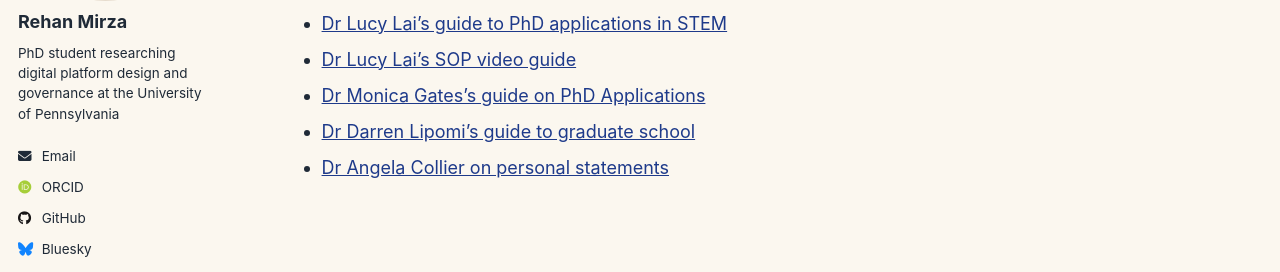
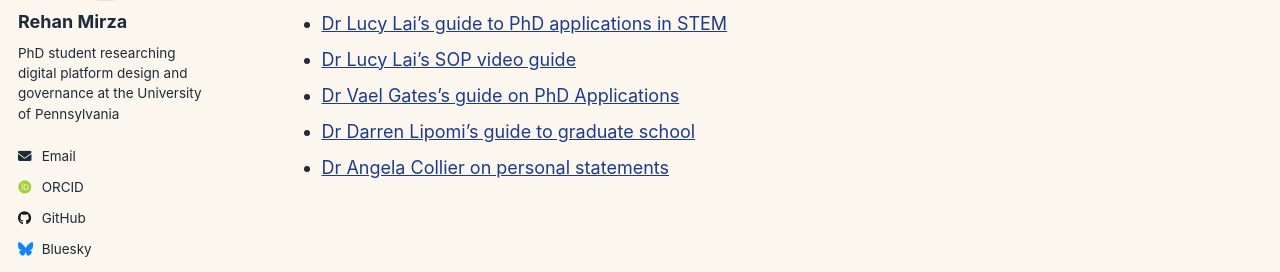
Before and after one commit to ramirza1/Rehan-Mirza, a Jekyll site: the page built from _pages/phd-guidance.md, in a window 1280 px wide and 900 px high, scrolled down 12164 px. Shown: the part 302-574 px from the top of the window. Built offline with Jekyll 4.4.1, drawn with Linux system fonts in a browser that asks for light colours; some web fonts are replaced; a script that is not in the unit is left out.

Commit message:
updates to PhD advice links

```diff
--- a/_pages/phd-guidance.md
+++ b/_pages/phd-guidance.md
@@ -267,6 +267,6 @@ Additional guides that helped me:
 - <a href="https://mehtaver.se/how-to-write-a-statement-of-purpose-for-grad-school/" target="_blank" rel="noopener">Dr Swapneel Mehta’s SOP guide</a> – shoutout to Swapneel who’s an amazing person invested in helping others get their start in research. He sent me a bunch of other resources during my own application process, and I know he helps several students each application cycle
 - <a href="https://lucylai.com/blog/gradapps.html" target="_blank" rel="noopener">Dr Lucy Lai's guide to PhD applications in STEM</a>
 - <a href="https://www.youtube.com/watch?v=fQP1rXzZbbQ" target="_blank" rel="noopener">Dr Lucy Lai's SOP video guide</a>
-- <a href="https://monicagatesblog.wordpress.com/2016/03/14/the-phd-application-post/" target="_blank" rel="noopener">Dr Monica Gates's guide on PhD Applications</a>
+- <a href="https://womenincocosci.com/posts/how_to_apply_to_graduate_school.html" target="_blank" rel="noopener">Dr Vael Gates's guide on PhD Applications</a>
 - <a href="https://www.youtube.com/watch?v=5KtmOlEIdTk" target="_blank" rel="noopener">Dr Darren Lipomi's guide to graduate school</a>
 - <a href="https://www.youtube.com/watch?v=tz42lx6BhqY" target="_blank" rel="noopener">Dr Angela Collier on personal statements</a>
```
Also changed, not shown: _posts/2025-08-05-phd-application-guide.md (+1 -1 lines).
